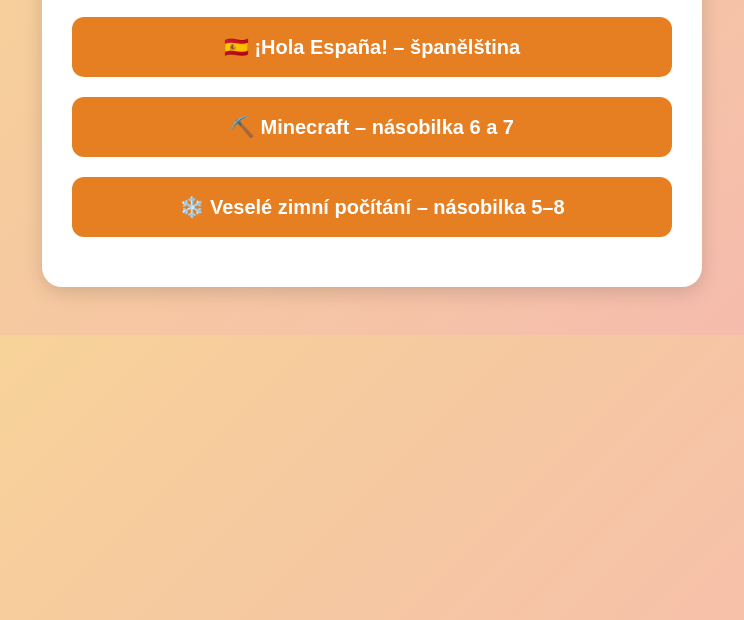
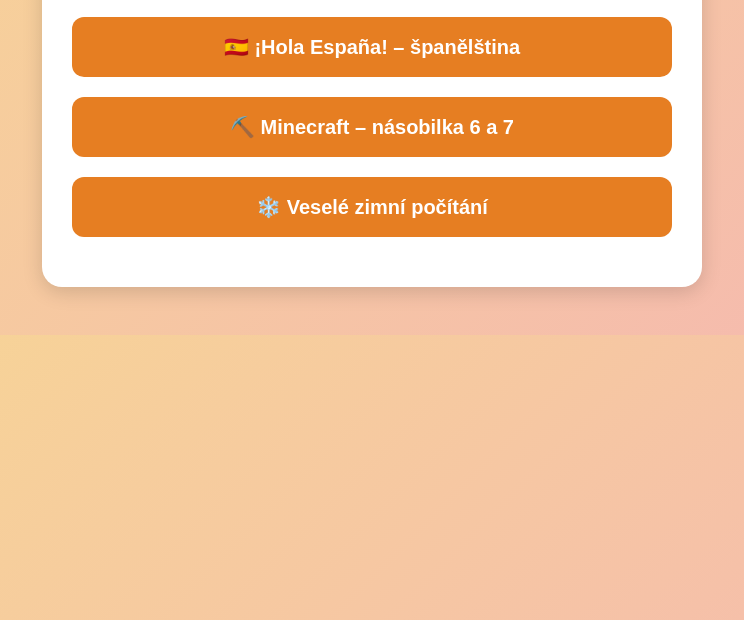
Before and after one commit to vokralova/-koln-hry, a plain HTML site: page index.html in a window 1280 px wide. Shown: the part 180-800 px from the top of the page, without its empty margins (268-1012 px from the left). Drawn offline with Linux system fonts and the light colour scheme.

Commit message:
Update index.html

```diff
--- a/index.html
+++ b/index.html
@@ -45,7 +45,7 @@ a:hover {
 
 <a href="minecraft_nasobilka_7.html">⛏️ Minecraft – násobilka 6 a 7</a>
 
-<a href="matematicka_vyzva_nasobeni_5_8.html">❄️ Veselé zimní počítání – násobilka 5–8</a>
+<a href="matematicka_vyzva_nasobeni_5_8.html">❄️ Veselé zimní počítání</a>
 </div>
 </body>
 </html>
```
